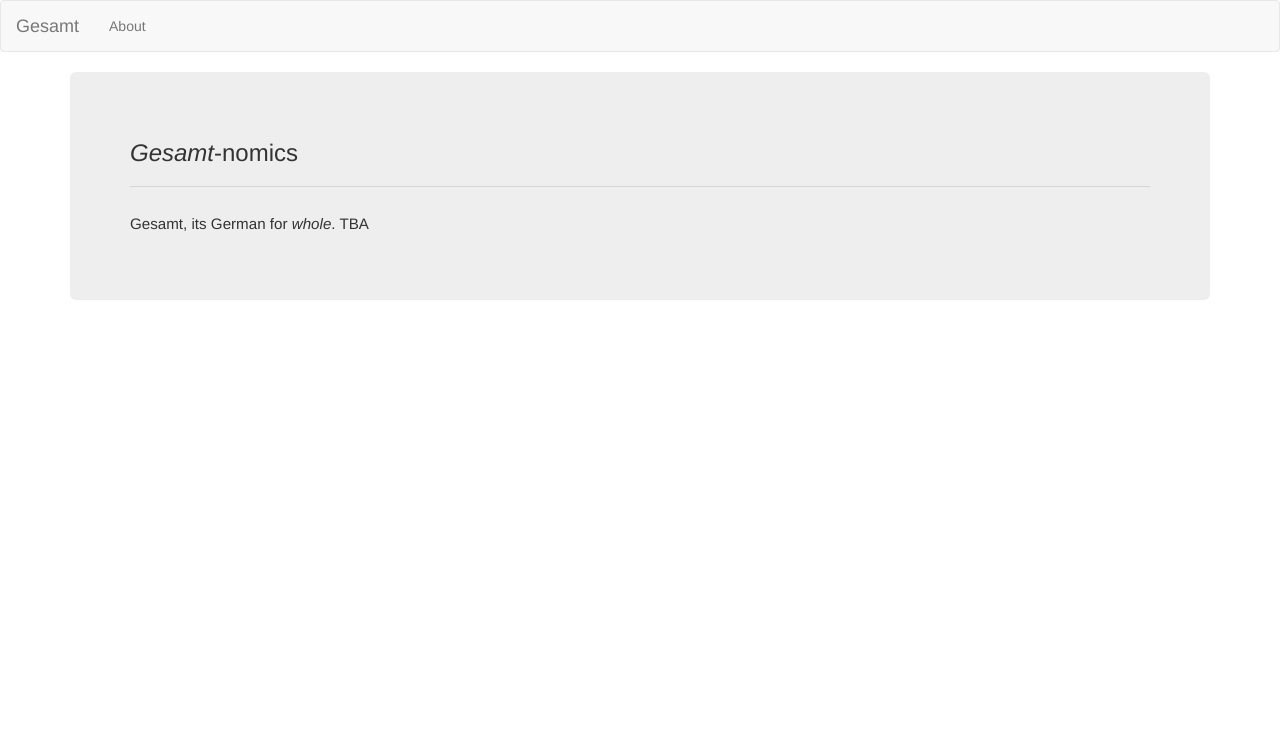
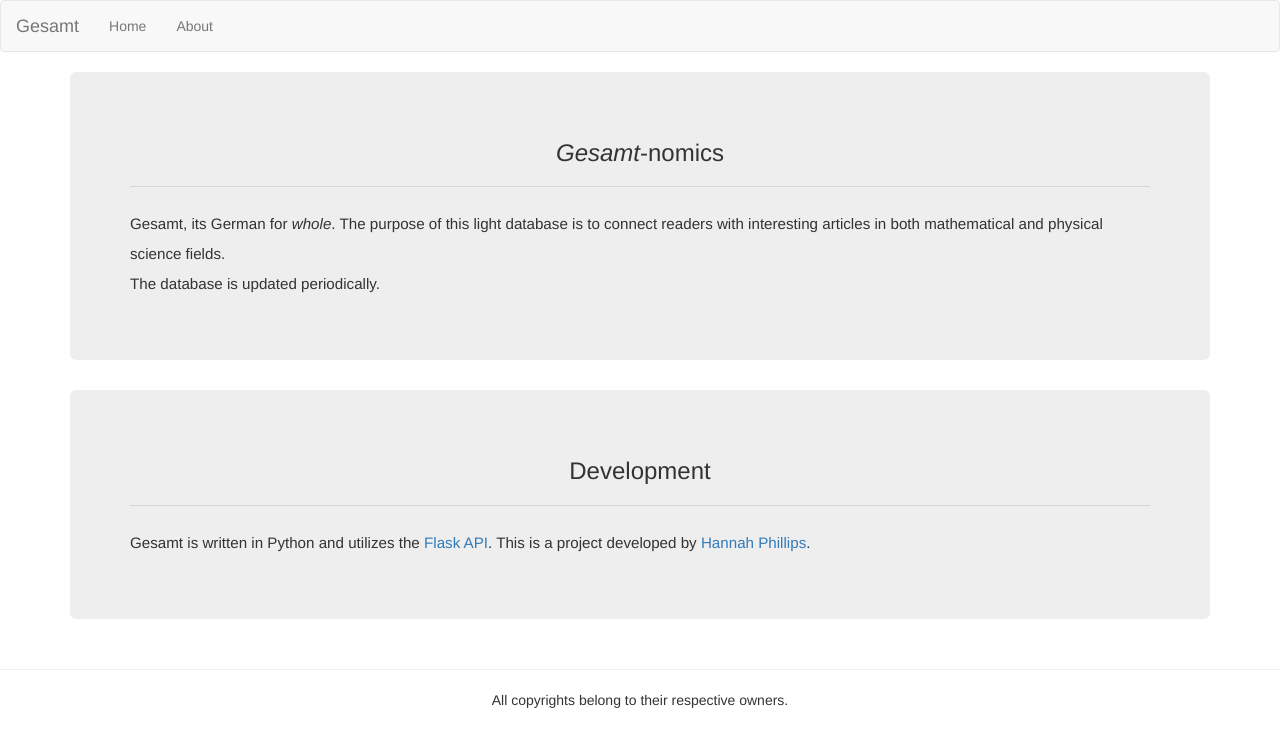
Before and after one commit to hanphps/gesamt-app, a Flask app: page /about in a window 1280 px wide. Shown: the top 747 px of the page. Run offline with Flask 2, Linux system fonts and the light colour scheme; some libraries are stand-ins or nearby versions.

Commit message:
Add files via upload

```diff
--- a/templates/about.html
+++ b/templates/about.html
@@ -2,11 +2,25 @@
 
 {% block body %}
   <div class='jumbotron'>
-    <h3><em>Gesamt</em>-nomics</h3>
+    <h3 class='text-center'><em>Gesamt</em>-nomics</h3>
     <hr>
         <p><small><small>
             Gesamt, its German for <em>whole</em>.
-            TBA
+            The purpose of this light database is to connect
+            readers with interesting articles in both mathematical
+            and physical science fields.<br>
+            The database is updated periodically.
+        </small></small></p>
+  </div>
+
+  <div class='jumbotron'>
+    <h3 class='text-center'>Development</h3>
+    <hr>
+        <p><small><small>
+            Gesamt is written in Python and utilizes
+            the <a href='http://flask.pocoo.org/' target='_blank'>Flask API</a>.
+            This is a project developed by
+            <a href='http://hanphps.github.io/' target='_blank'>Hannah Phillips</a>.
         </small></small></p>
   </div>
 {% endblock %}
--- a/templates/index.html
+++ b/templates/index.html
@@ -1,9 +1,9 @@
 {% extends 'layout.html' %}
 
 {% block body %}
-  <ul class="list-group">
+  <ul class='list-group'>
     {% for x in a %}
-      <li class="list-group-item"><a href="{{x.link}}">{{x.name}}</a></li>
+      <li class='list-group-item'><a href='{{x.link}}'  target='_blank'>{{x.name}}</a></li>
     {% endfor %}
   </ul>
 {% endblock %}
--- a/templates/layout.html
+++ b/templates/layout.html
@@ -14,14 +14,22 @@
             Gesamt
           </a>
           <ul class="nav navbar-nav">
+          <li><a href="{{ url_for('index') }}">Home</a></li>
           <li><a href="{{ url_for('about') }}">About</a></li>
         </ul>
         </div>
       </div>
     </nav>
 
-    <div class="container">
+    <div class='container'>
       {% block body %}{% endblock %}
+    </div>
+
+    <hr>
+    <div class='container'>
+      <p class='text-center'>
+        All copyrights belong to their respective owners.
+      </p>
     </div>
 
     <script src='https://maxcdn.bootstrapcdn.com/bootstrap/3.3.7/js/bootstrap.min.js'></script>
```
